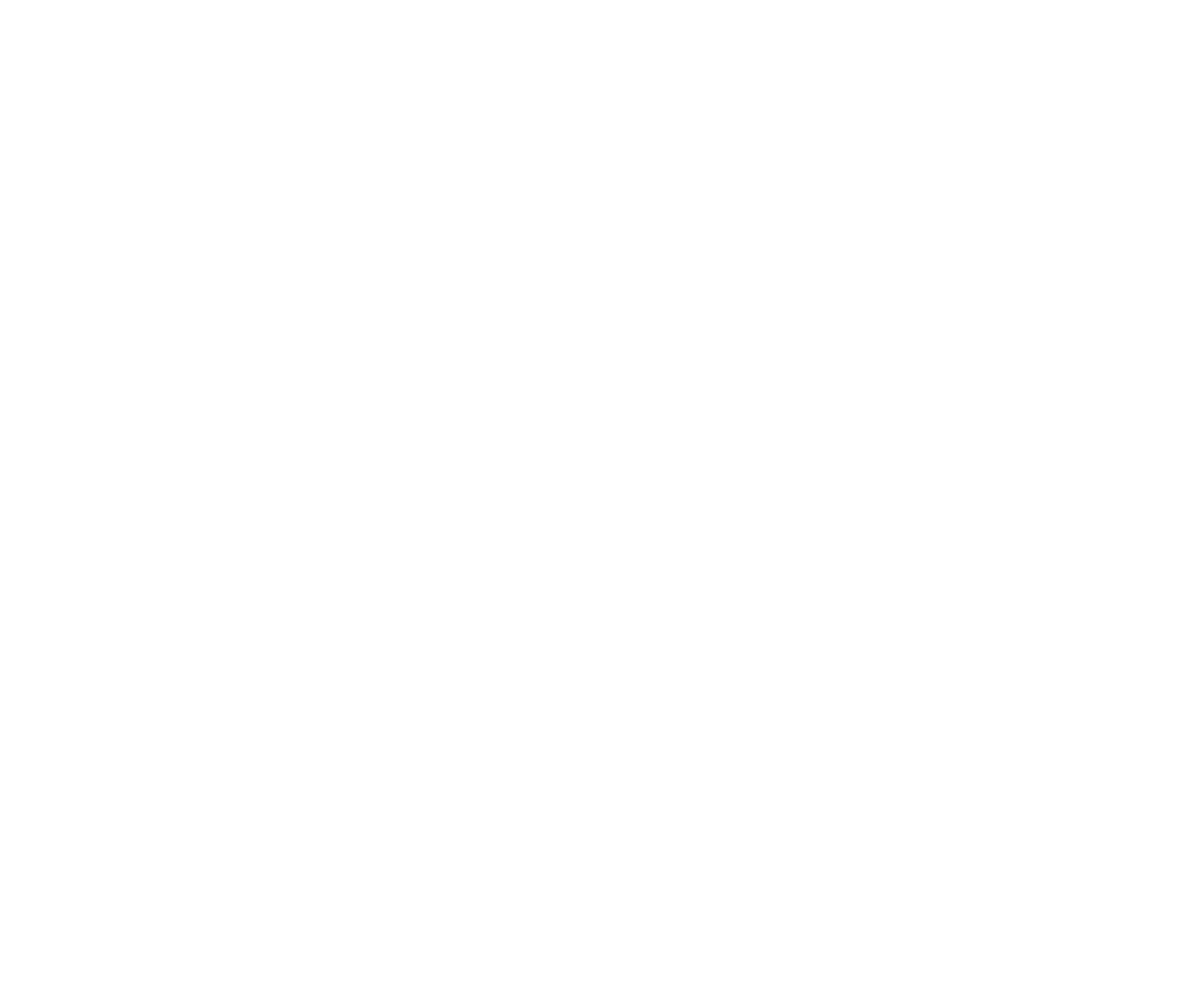
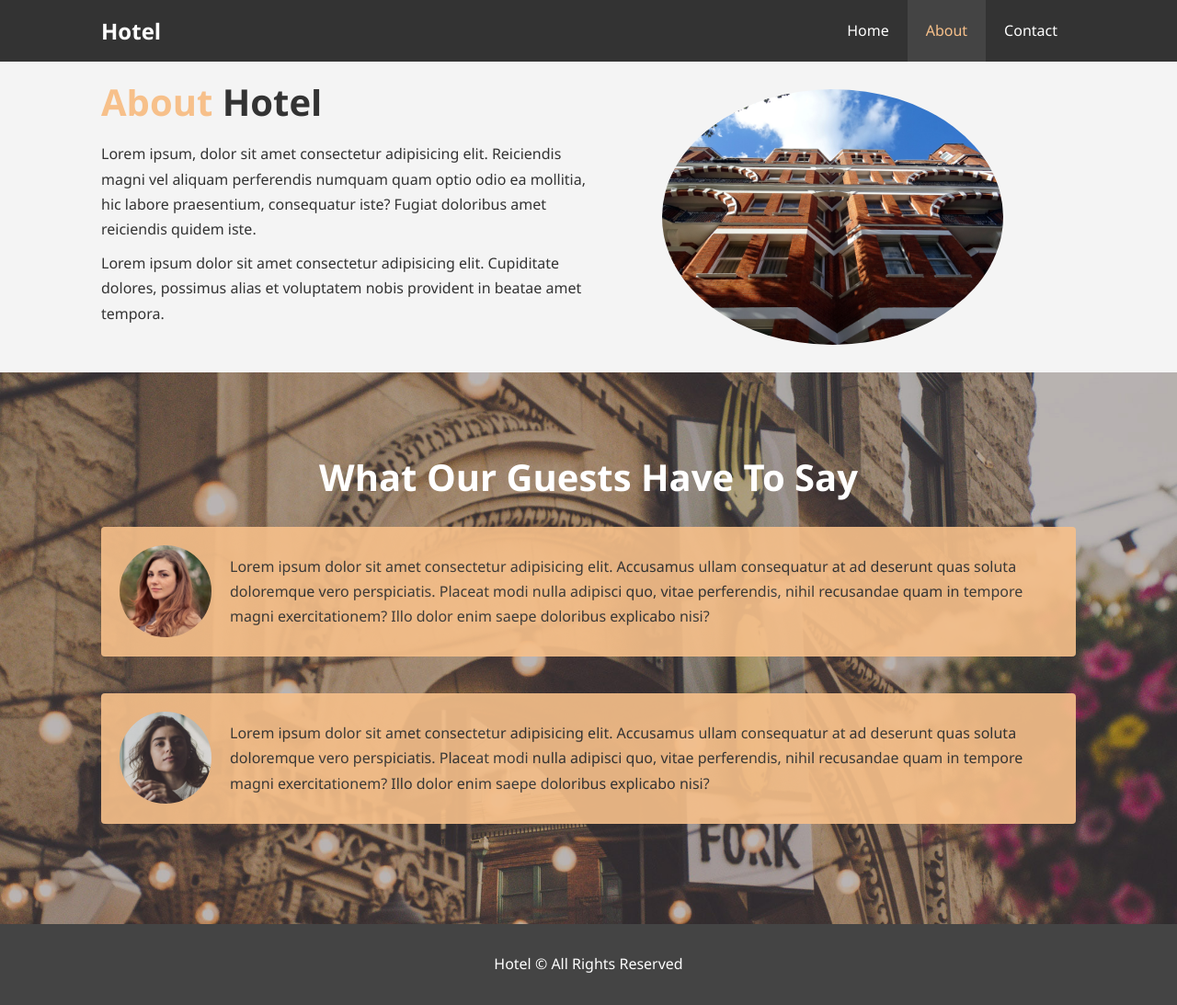
Before and after one commit to Ryan-Solomon/hotel-website, a plain HTML site: page about.html in a window 1280 px wide. Shown: the whole page at 92% size. Before the commit the page ends 800 px from the top, so only its background shows below. Drawn offline with Linux system fonts and the light colour scheme.

Commit message:
adds about page

```diff
--- a/about.html
+++ b/about.html
@@ -0,0 +1,80 @@
+<!DOCTYPE html>
+<html lang="en">
+  <head>
+    <meta charset="UTF-8" />
+    <meta name="viewport" content="width=device-width, initial-scale=1.0" />
+    <meta name="description" content="Welcome to the best hotel!" />
+    <meta name="keywords" content="hotel" />
+    <link rel="stylesheet" href="css/style.css" />
+
+    <title>Hotel | About</title>
+  </head>
+  <body>
+    <header>
+      <nav id="navbar">
+        <div class="container">
+          <h1 class="logo"><a href="index.html">Hotel </a></h1>
+          <ul>
+            <li><a href="index.html">Home</a></li>
+            <li><a class="current" href="about.html">About</a></li>
+            <li><a href="contact.html">Contact</a></li>
+          </ul>
+        </div>
+      </nav>
+    </header>
+    <section id="about-info" class="bg-light py-3">
+      <div class="container">
+        <div class="info-left">
+          <h1 class="l-heading">
+            <span class="text-primary">About</span> Hotel
+          </h1>
+          <p>
+            Lorem ipsum, dolor sit amet consectetur adipisicing elit. Reiciendis
+            magni vel aliquam perferendis numquam quam optio odio ea mollitia,
+            hic labore praesentium, consequatur iste? Fugiat doloribus amet
+            reiciendis quidem iste.
+          </p>
+          <p>
+            Lorem ipsum dolor sit amet consectetur adipisicing elit. Cupiditate
+            dolores, possimus alias et voluptatem nobis provident in beatae amet
+            tempora.
+          </p>
+        </div>
+        <div class="info-right">
+          <img src="./img/photo-2.jpg" alt="Hotel" />
+        </div>
+      </div>
+    </section>
+
+    <div class="clr"></div>
+    <section id="testimonials" class="py-3">
+      <div class="container">
+        <h2 class="l-heading">What Our Guests Have To Say</h2>
+        <div class="testimonial bg-primary">
+          <img src="./img/person-1.jpg" alt="Sam" />
+          <p>
+            Lorem ipsum dolor sit amet consectetur adipisicing elit. Accusamus
+            ullam consequatur at ad deserunt quas soluta doloremque vero
+            perspiciatis. Placeat modi nulla adipisci quo, vitae perferendis,
+            nihil recusandae quam in tempore magni exercitationem? Illo dolor
+            enim saepe doloribus explicabo nisi?
+          </p>
+        </div>
+        <div class="testimonial bg-primary">
+          <img src="./img/person-2.jpg" alt="Jen" />
+          <p>
+            Lorem ipsum dolor sit amet consectetur adipisicing elit. Accusamus
+            ullam consequatur at ad deserunt quas soluta doloremque vero
+            perspiciatis. Placeat modi nulla adipisci quo, vitae perferendis,
+            nihil recusandae quam in tempore magni exercitationem? Illo dolor
+            enim saepe doloribus explicabo nisi?
+          </p>
+        </div>
+      </div>
+    </section>
+
+    <footer id="main-footer">
+      <p>Hotel &copy; All Rights Reserved</p>
+    </footer>
+  </body>
+</html>
--- a/css/style.css
+++ b/css/style.css
@@ -75,8 +75,27 @@ p {
 }
 
 .bg-primary {
-  background: #333;
-  color: #f7c08a;
+  color: #333;
+  background: #f7c08a;
+}
+
+.clr {
+  clear: both;
+}
+
+.l-heading {
+  font-size: 40px;
+}
+
+/* PADDING */
+.py-1 {
+  padding: 10px 0;
+}
+.py-2 {
+  padding: 20px 0;
+}
+.py-3 {
+  padding: 30px 0;
 }
 
 /* NAV */
@@ -91,7 +110,7 @@ p {
   color: white;
 }
 
-#nabar h1 {
+#navbar h1 {
   float: left;
   padding-top: 20px;
 }
@@ -163,3 +182,73 @@ p {
 #home-info .info-content p {
   padding-bottom: 30px;
 }
+
+/* Features */
+
+.box {
+  float: left;
+  width: 33.3%;
+  padding: 50px;
+  text-align: center;
+}
+
+.box i {
+  margin-bottom: 10px;
+}
+
+/* About Info */
+
+#about-info .info-right {
+  float: right;
+  width: 50%;
+  min-height: 100%;
+}
+
+#about-info .info-right img {
+  display: block;
+  margin: auto;
+  width: 70%;
+  border-radius: 50%;
+}
+
+#about-info .info-left {
+  float: left;
+  width: 50%;
+  min-height: 100%;
+}
+
+/* TESTIMONIALS */
+
+#testimonials {
+  height: 600px;
+  background: url('../img/test-bg.jpg') no-repeat center center/cover;
+  padding-top: 100px;
+}
+
+#testimonials h2 {
+  color: white;
+  text-align: center;
+  padding-bottom: 40px;
+}
+#testimonials .testimonial {
+  padding: 20px;
+  margin-bottom: 40px;
+  border-radius: 4px;
+  opacity: 0.9;
+}
+
+#testimonials .testimonial img {
+  width: 100px;
+  float: left;
+  margin-right: 20px;
+  border-radius: 50%;
+}
+
+/* Footer */
+
+#main-footer {
+  text-align: center;
+  background: #444;
+  color: #fff;
+  padding: 20px;
+}
```
Also changed, not shown: index.html (+38 -0 lines).
